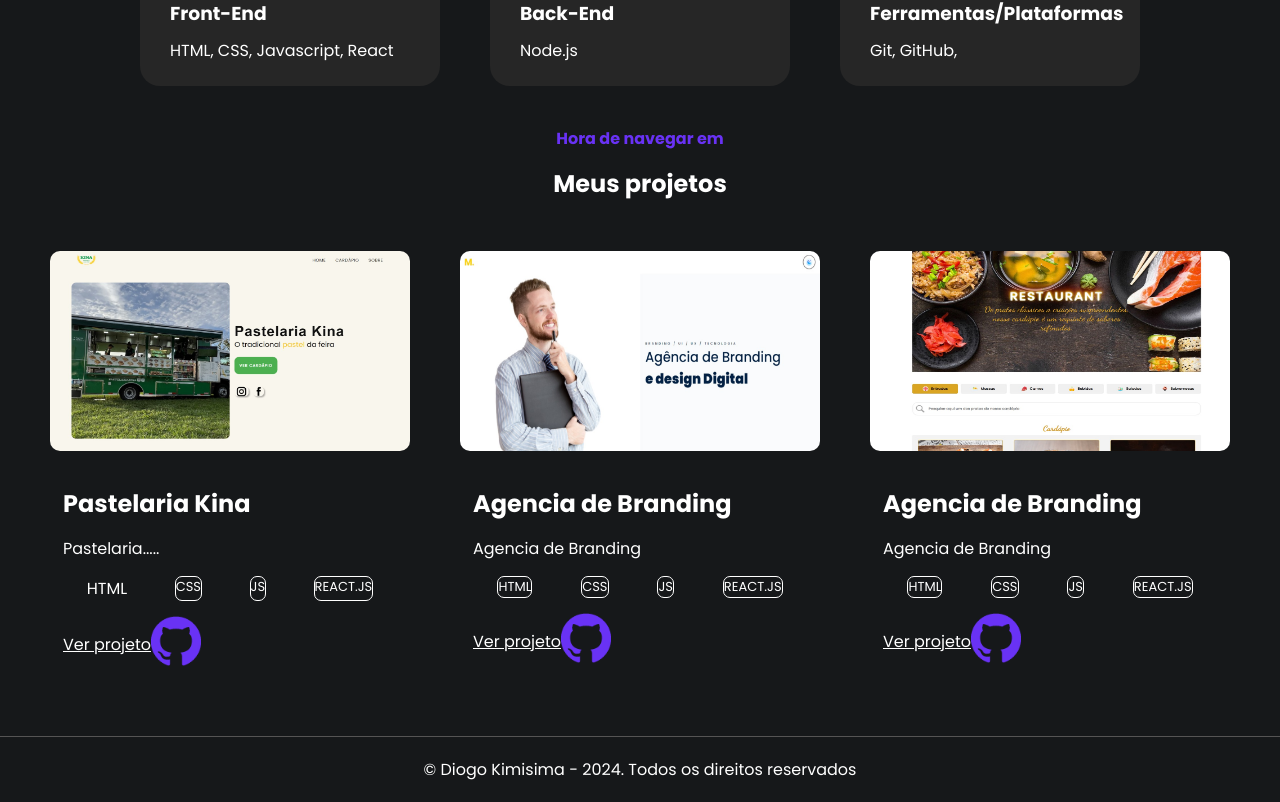
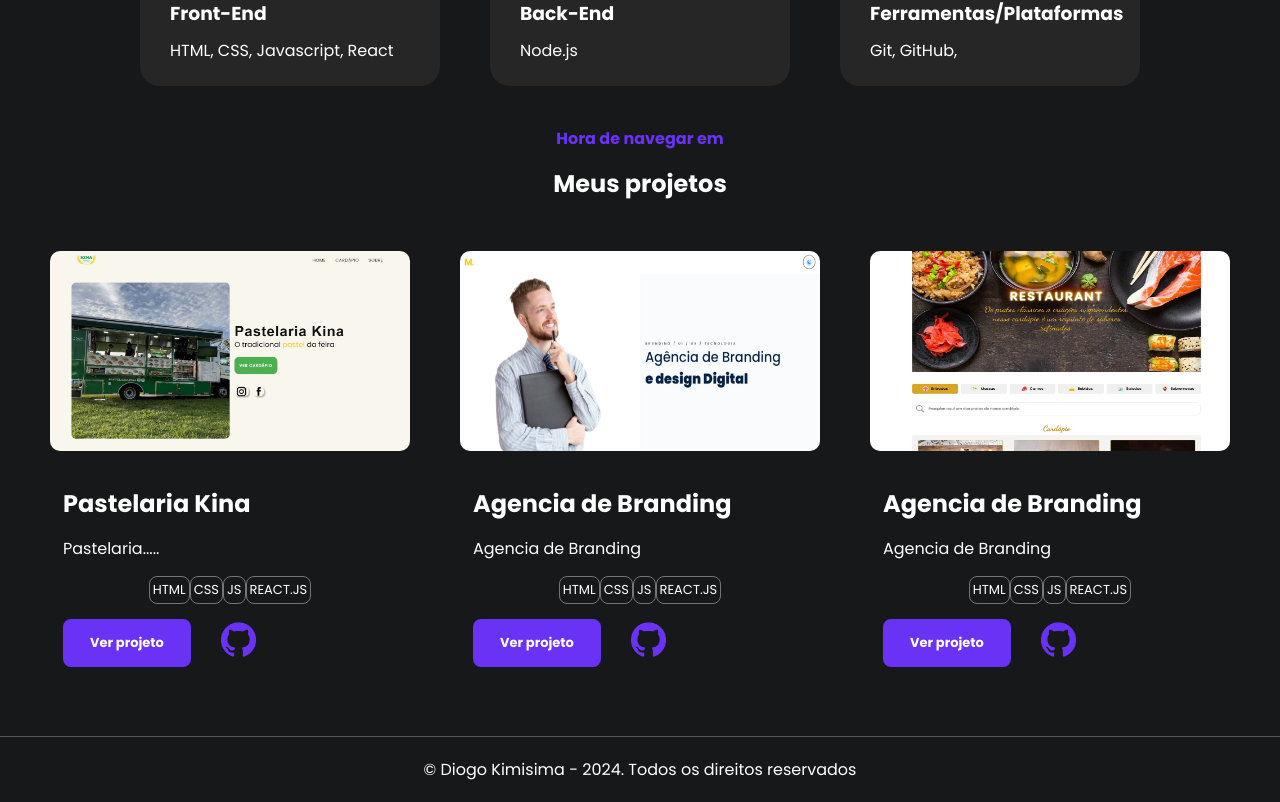
Before and after one commit to diogokimisima/Portfolio, a React (Create React App) app: page / in a window 1280 px wide. Shown: the part 1379-2181 px from the top of the page. Built offline with nearby package versions, Linux system fonts and the light colour scheme.

Commit message:
atualizado

```diff
--- a/src/Componentes/Projetos/index.js
+++ b/src/Componentes/Projetos/index.js
@@ -17,13 +17,13 @@ export default function Projeto() {
                         <h3 className='subtitulo-descricao'>Pastelaria Kina</h3>
                         <p className='paragrafo-descricao-projetos'>Pastelaria.....</p>
                         <div className='secao-tecnologias'>
-                            <p className='tecnoloEgias'>HTML</p>
+                            <p className='tecnologias'>HTML</p>
                             <p className='tecnologias'>CSS</p>
                             <p className='tecnologias'>JS</p>
                             <p className='tecnologias'>REACT.JS</p>
                         </div>
                         <nav className='link-projetos'>
-                            <a href='/' >Ver projeto</a>
+                            <a className='link-hospedagem' href='/' >Ver projeto</a>
                             <a href='/' ><img className='icone-github' src={iconeGithub} alt="iconegithub" /></a>
                         </nav>
                     </div>
@@ -41,7 +41,7 @@ export default function Projeto() {
                             <p className='tecnologias'>REACT.JS</p>
                         </div>
                         <nav className='link-projetos'>
-                            <a href='/' >Ver projeto</a>
+                            <a className='link-hospedagem' href='/' >Ver projeto</a>
                             <a href='/' ><img className='icone-github' src={iconeGithub} alt="iconegithub" /></a>
                         </nav>
                     </div>
@@ -59,8 +59,8 @@ export default function Projeto() {
                             <p className='tecnologias'>REACT.JS</p>
                         </div>
                         <nav className='link-projetos'>
-                            <a href='/' >Ver projeto</a>
-                            <a href='/' ><img className='icone-github' src={iconeGithub} alt="iconegithub" /></a>
+                            <a className='link-hospedagem' href='/' >Ver projeto</a>
+                            <a className='link-codigo' href='/' ><img className='icone-github' src={iconeGithub} alt="iconegithub" /></a>
                         </nav>
                     </div>
                 </div>
--- a/src/Componentes/Projetos/projeto.css
+++ b/src/Componentes/Projetos/projeto.css
@@ -45,14 +45,18 @@
 .secao-tecnologias {
     display: flex;
     flex-direction: row;
-    justify-content: space-around;
+    justify-content: center;
+    align-items: center;
     margin-top: 15px;
 }
 
 .tecnologias {
-    border: 1px solid white;
-    border-radius: 7px;
+    border: 1px solid #757575;
+    border-radius: 8px;
     font-size: 13px;
+    padding: 3px;
+
+    text-align: center;
 }
 
 .link-projetos {
@@ -62,5 +66,31 @@
 }
 
 .icone-github {
-    width: 50px;
+    width: 35px;
 }
+
+.link-hospedagem {
+    text-decoration: none;
+    background-color: #6932f5;
+    border: solid 2px #6932f5;
+    box-sizing: border-box;
+    padding: 12px 25px;
+    border-radius: 8px;
+    margin-right: 30px;
+    display: flex;
+    justify-content: center;
+    align-items: center;
+    font-weight: bold;
+    font-size: 13px;
+}
+
+.link-hospedagem:hover,
+.icone-github:hover {
+    cursor: pointer;
+    transform: translateY(-5px);
+    transition: all 0.8s ease-in-out;
+}
+
+.link-hospedagem:hover {
+    background-color: transparent;
+}
```
